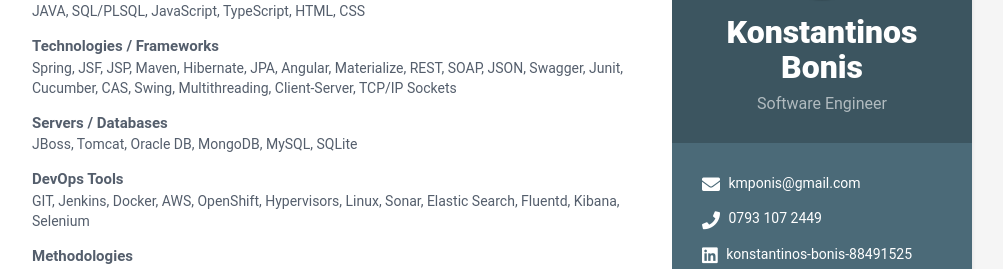
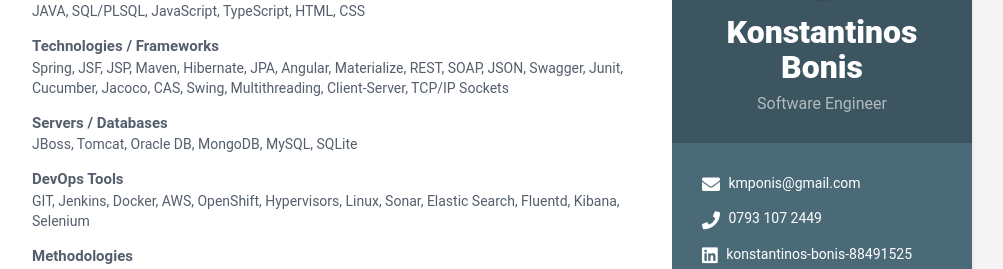
Before and after one commit to kmponis/kmponis.github.io, a Jekyll site: the page built from index.html, in a window 1280 px wide. Shown: the part 160-429 px from the top of the page, without its empty margins (168-1171 px from the left). Built offline with Jekyll 4.4.1, drawn with Linux system fonts in a browser that asks for light colours.

Commit message:
Add jacoco on technologies/frameworks

```diff
--- a/_data/data.yml
+++ b/_data/data.yml
@@ -86,7 +86,7 @@
 
       - category: Technologies / Frameworks
         name: Spring, JSF, JSP, Maven, Hibernate, JPA, Angular, Materialize, REST, SOAP, JSON,
-          Swagger, Junit, Cucumber, CAS, Swing, Multithreading, Client-Server, TCP/IP Sockets
+          Swagger, Junit, Cucumber, Jacoco, CAS, Swing, Multithreading, Client-Server, TCP/IP Sockets
         level:
 
       - category: Servers / Databases
```
